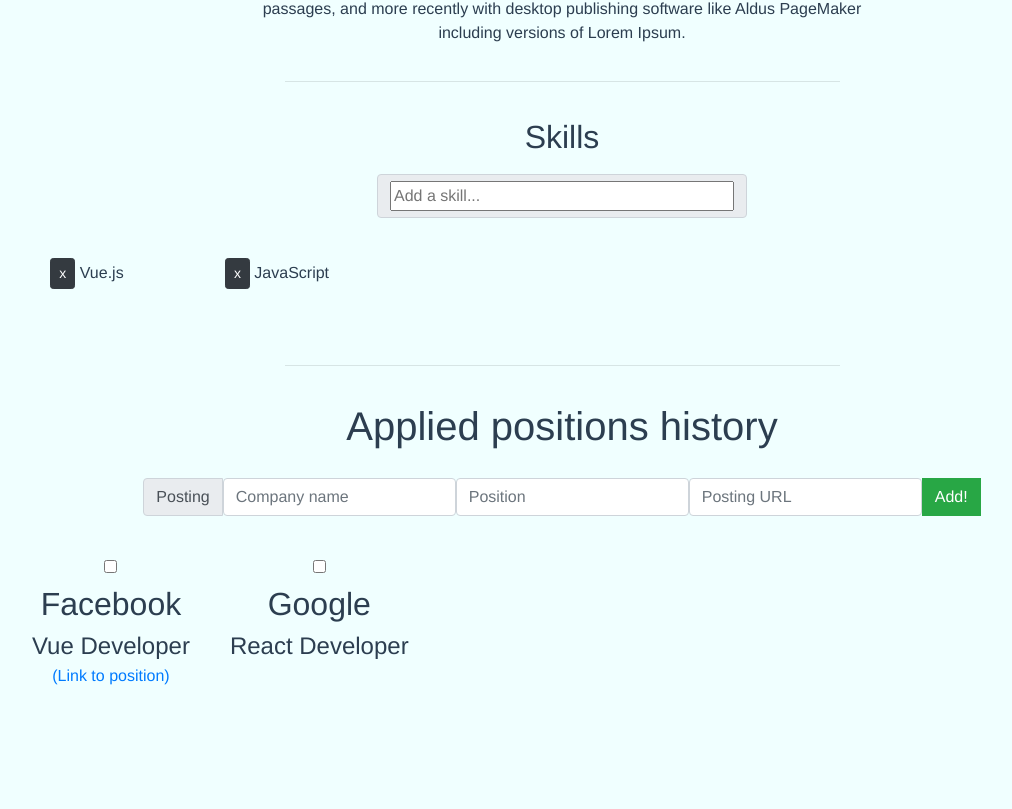
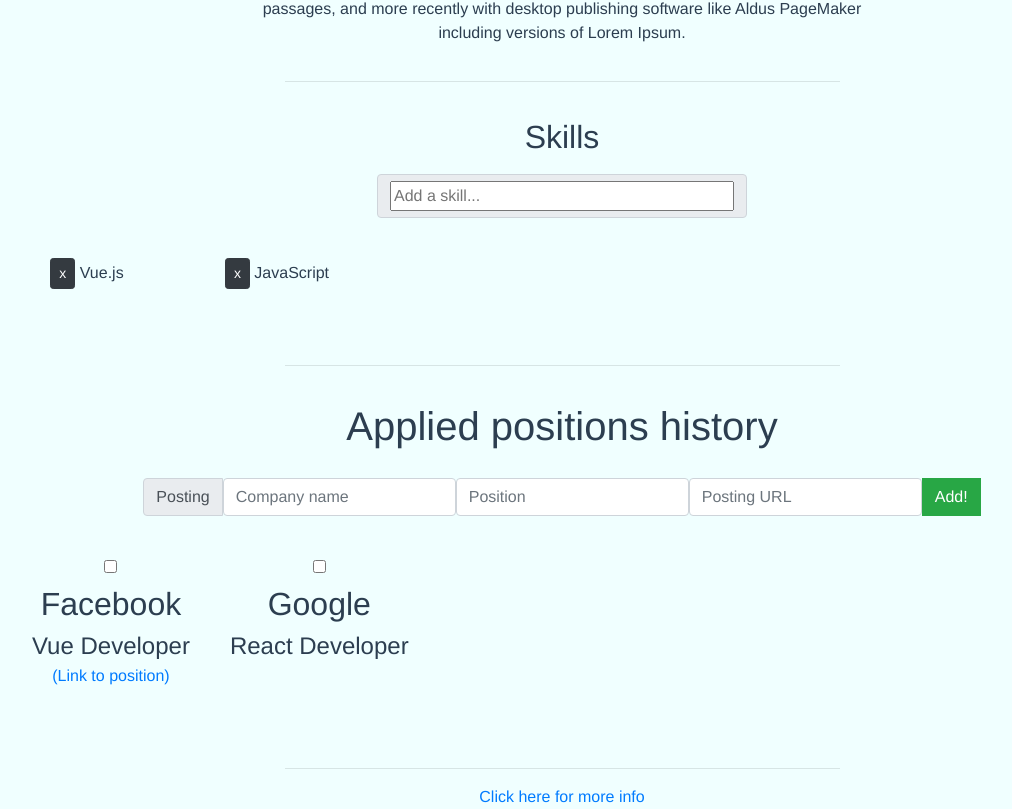
Before and after one commit to sam-pop/vue-presentation, a Vue app: page /#/ in a window 1280 px wide. Shown: the part 426-1235 px from the top of the page, without its empty margins (78-1090 px from the left). Before the commit the page ends 1178 px from the top, so only its background shows below. Built offline with nearby package versions, Linux system fonts and the light colour scheme.

Commit message:
router push

```diff
--- a/src/components/pages/About.vue
+++ b/src/components/pages/About.vue
@@ -1,9 +1,13 @@
 <template>
-<div class="container animated slideInUp">
-    <Header />
+<div class="container animated zoomIn">
+  <!-- for demo only -->
+    <Bio />
+    <Bio />
     <Bio />
     <hr />
-
+    <router-link to='/'>
+    Back to home
+    </router-link>
 </div>
 </template>
 
--- a/src/components/pages/Main.vue
+++ b/src/components/pages/Main.vue
@@ -1,12 +1,16 @@
 <template>
-<div class="container animated slideInUp">
+  <div class="container animated slideInUp">
     <Header />
     <Bio />
     <hr />
     <skills/>
     <hr />
     <JobApp />
-</div>
+    <hr />
+    <router-link to='/about'>
+      Click here for more info
+    </router-link>
+  </div>
 </template>
 
 <script>
@@ -21,10 +25,6 @@ export default {
     Bio,
     Skills,
     JobApp
-  },
-  data () {
-    return {
-    }
   }
 }
 </script>
```
Also changed, not shown: 10 other files (tests, documents, lock files or other folders).
